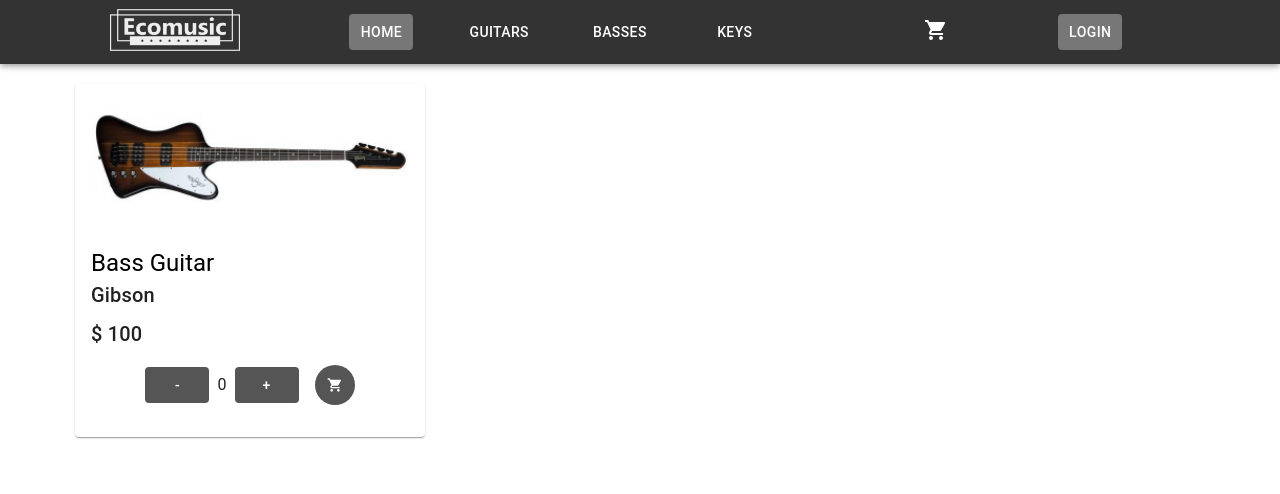
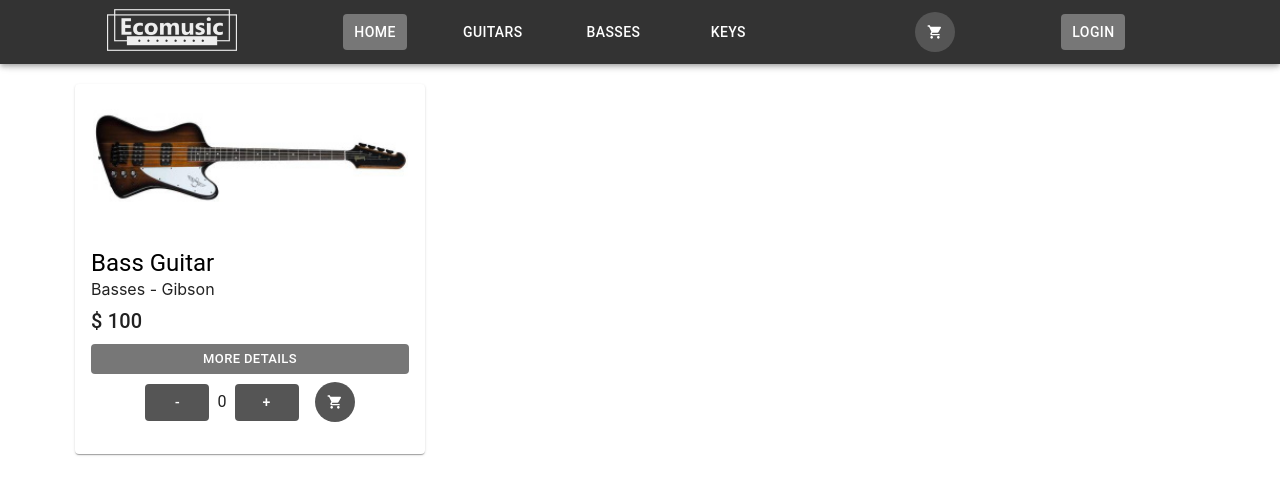
Before and after one commit to dmdago/EcomusicDagostino, a React (Create React App) app: page /products/basses in a window 1280 px wide. Shown: the top 494 px of the page. Built offline with nearby package versions, Linux system fonts and the light colour scheme.

Commit message:
Octava Entrega - Eventos

```diff
--- a/src/App.jsx
+++ b/src/App.jsx
@@ -1,9 +1,10 @@
 import React from "react";
 import { BrowserRouter, Routes, Route } from "react-router-dom";
-import Navbar from "./components/navbar/Navbar";
+import Navbar from "./components/navbar/NavBar";
 import Home from "./components/home/Home";
-import ItemListContainer from "./components/products/ItemListContainer.js";
+import ItemListContainer from "./components/products/ItemListContainer";
 import ItemDetailContainer from "./components/products/ItemDetailContainer";
+import Cart from "./components/cart/Cart";
 
 function App() {
   const greeting = "Welcome to EcoMusic!";
@@ -14,6 +15,7 @@
         <Route path="/" element={<Home greeting={greeting} />} />
         <Route path="/products/:catId" element={<ItemListContainer />} />
         <Route path="/detail/:prodId" element={<ItemDetailContainer />} />
+        <Route path="/cart" element={<Cart />} />
       </Routes>
     </BrowserRouter>
   );
--- /dev/null
+++ b/src/components/cart/Cart.js
@@ -0,0 +1,7 @@
+import React from "react";
+
+const Cart = function () {
+  return <></>;
+};
+
+export default Cart;
--- a/src/components/cart/CartWidget.js
+++ b/src/components/cart/CartWidget.js
@@ -1,8 +1,29 @@
 import React from "react";
+import { IconButton } from "@material-ui/core";
 import ShoppingCartIcon from "@material-ui/icons/ShoppingCart";
+import { makeStyles } from "@material-ui/core/styles";
+
+const useStyles = makeStyles((theme) => ({
+  CartButton: {
+    fontSize: "1rem",
+    padding: 0,
+  },
+  ItemButton: {
+    color: "#FFF",
+    backgroundColor: "#555",
+    "&:hover": {
+      backgroundColor: "#777",
+    },
+  },
+}));
 
 function CartWidget() {
-  return <ShoppingCartIcon />;
+  const classes = useStyles();
+  return (
+    <IconButton size="medium" className={classes.ItemButton} href="/cart">
+      <ShoppingCartIcon className={classes.CartButton} />
+    </IconButton>
+  );
 }
 
 export default CartWidget;
--- a/src/components/products/Item.js
+++ b/src/components/products/Item.js
@@ -1,8 +1,14 @@
 import React from "react";
 import { Link } from "react-router-dom";
-import { Card, CardContent, CardMedia, Typography } from "@material-ui/core";
+import {
+  Button,
+  Card,
+  CardContent,
+  CardMedia,
+  Typography,
+} from "@material-ui/core";
 import { makeStyles } from "@material-ui/core/styles";
-import ItemCount from "./ItemCount.js";
+import ItemPanel from "./ItemPanel";
 
 const useStyles = makeStyles((theme) => ({
   CartButton: {
@@ -23,6 +29,16 @@
     boxShadow: "none",
     "&:hover": {
       textDecoration: "underline",
+    },
+  },
+  ItemCap: {
+    textTransform: "capitalize",
+  },
+  ItemButton: {
+    color: "#FFF",
+    backgroundColor: "#777",
+    "&:hover": {
+      backgroundColor: "#555",
     },
   },
 }));
@@ -63,13 +79,26 @@
         >
           {name}
         </Typography>
-        <Typography gutterBottom variant="h6" component="div">
-          {brand}
+        <Typography
+          gutterBottom
+          variant="body"
+          component="div"
+          className={classes.ItemCap}
+        >
+          {category} - {brand}
         </Typography>
         <Typography gutterBottom variant="h6" component="div">
           $ {price}
         </Typography>
-        <ItemCount stock={stock} initial={initial} onAdd={addToCart} />
+        <Button
+          className={classes.ItemButton}
+          href={`/detail/${id}`}
+          size="small"
+          fullWidth="true"
+        >
+          More details
+        </Button>
+        <ItemPanel stock={stock} initial={initial} onAdd={addToCart} />
       </CardContent>
     </Card>
   );
--- /dev/null
+++ b/src/components/products/ItemBuy.js
@@ -0,0 +1,51 @@
+import React from "react";
+import ShoppingCartIcon from "@material-ui/icons/ShoppingCart";
+import { IconButton } from "@material-ui/core";
+import { makeStyles, styled } from "@material-ui/core/styles";
+import Badge from "@material-ui/core/Badge";
+
+const useStyles = makeStyles((theme) => ({
+  ItemButton: {
+    margin: theme.spacing(1),
+    color: "#FFF",
+    backgroundColor: "#555",
+    "&:hover": {
+      backgroundColor: "#777",
+    },
+  },
+  CartButton: {
+    fontSize: "1rem",
+    padding: 0,
+  },
+}));
+
+const StyledBadge = styled(Badge)(({ theme }) => ({
+  "& .MuiBadge-badge": {
+    right: -5,
+    top: 17,
+    border: `2px solid`,
+    padding: "0 4px",
+    backgroundColor: "#9c27b0",
+  },
+}));
+
+const ItemBuy = function ({ disabled, quantity, onAdd }) {
+  const classes = useStyles();
+
+  return (
+    <div>
+      <IconButton
+        size="medium"
+        disabled={disabled}
+        className={classes.ItemButton}
+        onClick={() => onAdd(quantity)}
+      >
+        <StyledBadge badgeContent={quantity} color="secondary">
+          <ShoppingCartIcon className={classes.CartButton} />
+        </StyledBadge>
+      </IconButton>
+    </div>
+  );
+};
+
+export default ItemBuy;
--- a/src/components/products/ItemCount.js
+++ b/src/components/products/ItemCount.js
@@ -1,10 +1,8 @@
-import React, { useState, useEffect } from "react";
-import { Button, IconButton, Typography } from "@material-ui/core";
+import React, { useState } from "react";
+import { Button, Typography } from "@material-ui/core";
 import { makeStyles } from "@material-ui/core/styles";
-import ShoppingCartIcon from "@material-ui/icons/ShoppingCart";
 
 const useStyles = makeStyles((theme) => ({
-  ItemContainer: {},
   ItemCounter: {
     display: "flex",
     alignItems: "center",
@@ -25,35 +23,30 @@
   },
 }));
 
-const ItemCount = function ({ stock, initial, onAdd }) {
+const ItemCount = function ({ disabled, stock, initial, getQuantity }) {
+  const classes = useStyles();
   const [counter, setCounter] = useState(initial);
 
-  const [disable, setDisable] = useState(false);
-
-  const checkStock = function () {
-    if (stock === 0) setDisable(true);
-  };
-
-  useEffect(() => {
-    checkStock();
-  });
-
   const removeItem = function () {
-    if (counter > 0) setCounter(counter - 1);
+    if (counter > 0) {
+      setCounter(counter - 1);
+      getQuantity(counter - 1);
+    }
   };
 
   const addItem = function () {
-    if (counter < stock) setCounter(counter + 1);
+    if (counter < stock) {
+      setCounter(counter + 1);
+      getQuantity(counter + 1);
+    }
   };
 
-  const classes = useStyles();
   return (
-    <div className={classes.ItemContainer}>
     <div className={classes.ItemCounter}>
       <div className="col-counter">
         <Button
           variant="text"
-            disabled={disable}
+          disabled={disabled}
           className={classes.ItemButton}
           onClick={removeItem}
         >
@@ -66,22 +59,13 @@
       <div className="col-counter">
         <Button
           variant="text"
-            disabled={disable}
+          disabled={disabled}
           className={classes.ItemButton}
           onClick={addItem}
         >
           +
         </Button>
       </div>
-        <IconButton
-          size="medium"
-          disabled={disable}
-          className={classes.ItemButton}
-          onClick={() => onAdd(counter)}
-        >
-          <ShoppingCartIcon className={classes.CartButton} />
-        </IconButton>
-      </div>
     </div>
   );
 };
--- a/src/components/products/ItemDetail.js
+++ b/src/components/products/ItemDetail.js
@@ -1,7 +1,7 @@
 import React from "react";
 import { Card, CardContent, CardMedia, Typography } from "@material-ui/core";
 import { makeStyles } from "@material-ui/core/styles";
-import ItemCount from "./ItemCount.js";
+import ItemPanel from "./ItemPanel.js";
 
 const useStyles = makeStyles((theme) => ({
   CartButtonDetail: {
@@ -60,7 +60,7 @@
         <Typography gutterBottom variant="body1" component="div">
           <b>Price: </b> $ {price}
         </Typography>
-        <ItemCount stock={stock} initial={initial} onAdd={addToCart} />
+        <ItemPanel stock={stock} initial={initial} onAdd={addToCart} />
       </CardContent>
     </Card>
   );
--- /dev/null
+++ b/src/components/products/ItemPanel.js
@@ -0,0 +1,50 @@
+import React, { useState, useEffect } from "react";
+import ItemCount from "./ItemCount";
+import ItemBuy from "./ItemBuy";
+import { makeStyles } from "@material-ui/core/styles";
+
+const useStyles = makeStyles((theme) => ({
+  ItemContainer: {
+    display: "flex",
+    alignItems: "center",
+    width: "auto",
+    justifyContent: "center",
+  },
+}));
+
+const ItemPanel = function ({ stock, initial, onAdd }) {
+  const classes = useStyles();
+  const [quantity, setQuantity] = useState(initial);
+  const [disable, setDisable] = useState(false);
+
+  const checkStock = function () {
+    if (stock === 0) setDisable(true);
+  };
+
+  useEffect(() => {
+    checkStock();
+  });
+
+  const getQuantity = function (counter) {
+    setQuantity(counter);
+  };
+
+  return (
+    <div className={classes.ItemContainer}>
+      <ItemCount
+        stock={stock}
+        initial={initial}
+        disabled={disable}
+        getQuantity={getQuantity}
+      />
+      <ItemBuy
+        stock={stock}
+        onAdd={onAdd}
+        quantity={quantity}
+        disabled={disable}
+      />
+    </div>
+  );
+};
+
+export default ItemPanel;
```
Lines whose indentation alone changed are shown as unchanged.
